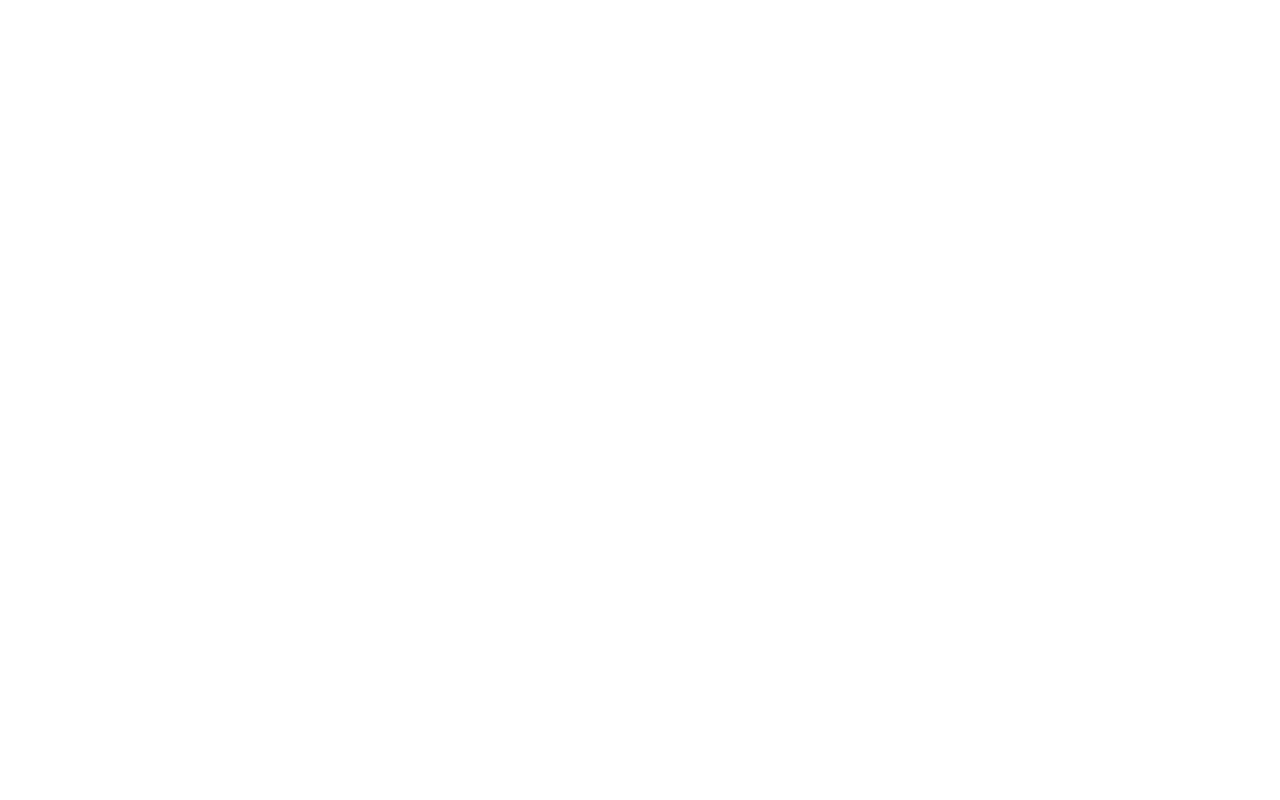
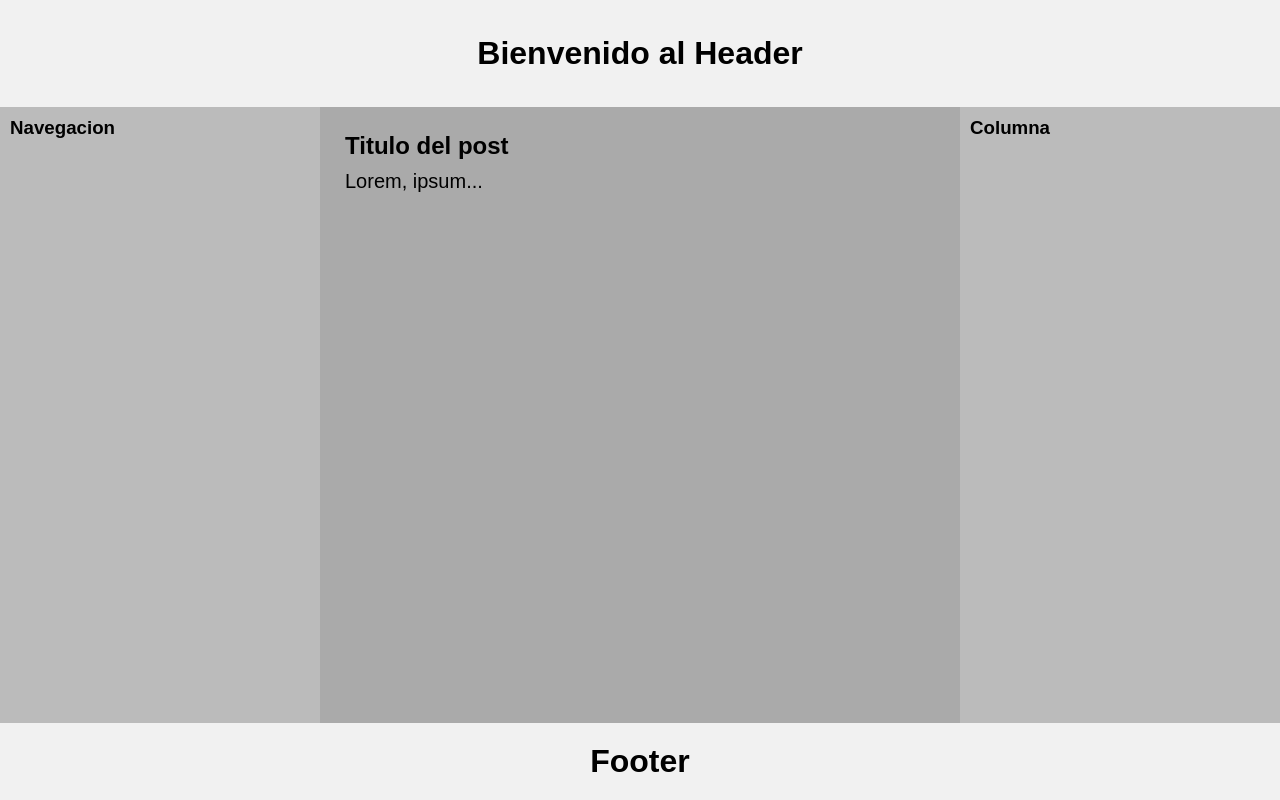
Before and after one commit to Pilotebas/practicaFlexbox, a plain HTML site: page index.html in a window 1280 px wide. Drawn offline with Linux system fonts and the light colour scheme.

Commit message:
feat: :zap: Ejercicio 5

```diff
--- a/css/style.css
+++ b/css/style.css
@@ -5,3 +5,58 @@
   margin: 0;
   box-sizing: border-box;
 }
+body
+{
+  height: 100vh;
+  display: flex;
+  flex-direction: column;
+  justify-content: space-between;
+  font-family: sans-serif;
+}
+.head
+{
+  display: flex;
+  width: 100%;
+  background-color: #f1f1f1;
+  padding: 35px 35px;
+  justify-content: center;
+  align-items: center;
+}
+.foot
+{
+  display: flex;
+  width: 100%;
+  background-color: #f1f1f1;
+  padding: 20px 20px;
+  justify-content: center;
+  align-items: end;
+}
+main
+{
+  display: flex;
+  flex-direction: row;
+  height: 100%;
+  width: 100%;
+  justify-content: space-between;
+}
+.side1, .side3
+{
+  display: flex;
+  width: 25%;
+  padding: 10px;
+  background-color: #bbbbbb;
+}
+.side2
+{
+  display: flex;
+  flex-direction: column;
+  width: 50%;
+  height: 100%;
+  padding: 25px;
+  background-color: #aaaaaa;
+}
+.side2 p
+{
+  font-size: 20px;
+  padding: 10px 0px;
+}
--- a/index.html
+++ b/index.html
@@ -3,11 +3,33 @@
   <head>
     <meta charset="UTF-8">
     <meta name="viewport" content="width=device-width, initial-scale=1.0">
-    <title>Ejercicio #</title>
+    <title>Ejercicio 5 </title>
     <link rel="stylesheet" href="css/style.css">
     <script src="js/main.js" type="module" defer></script>
   </head>
 <body>
+    <header>
+      <div class="head">
+        <h1>Bienvenido al Header</h1>
+      </div>
+    </header>
+    <main>
+      <div class="side1">
+        <h3>Navegacion</h3>
+      </div>
+      <div class="side2">
+        <h2>Titulo del post</h2>
+        <p>Lorem, ipsum...
+      </div>
+      <div class="side3">
+        <h3>Columna</h3>
+      </div>
+    </main>
 
+    <footer>
+      <div class="foot">
+        <h1>Footer</h1>
+      </div>
+    </footer>
 </body>
 </html>
```
